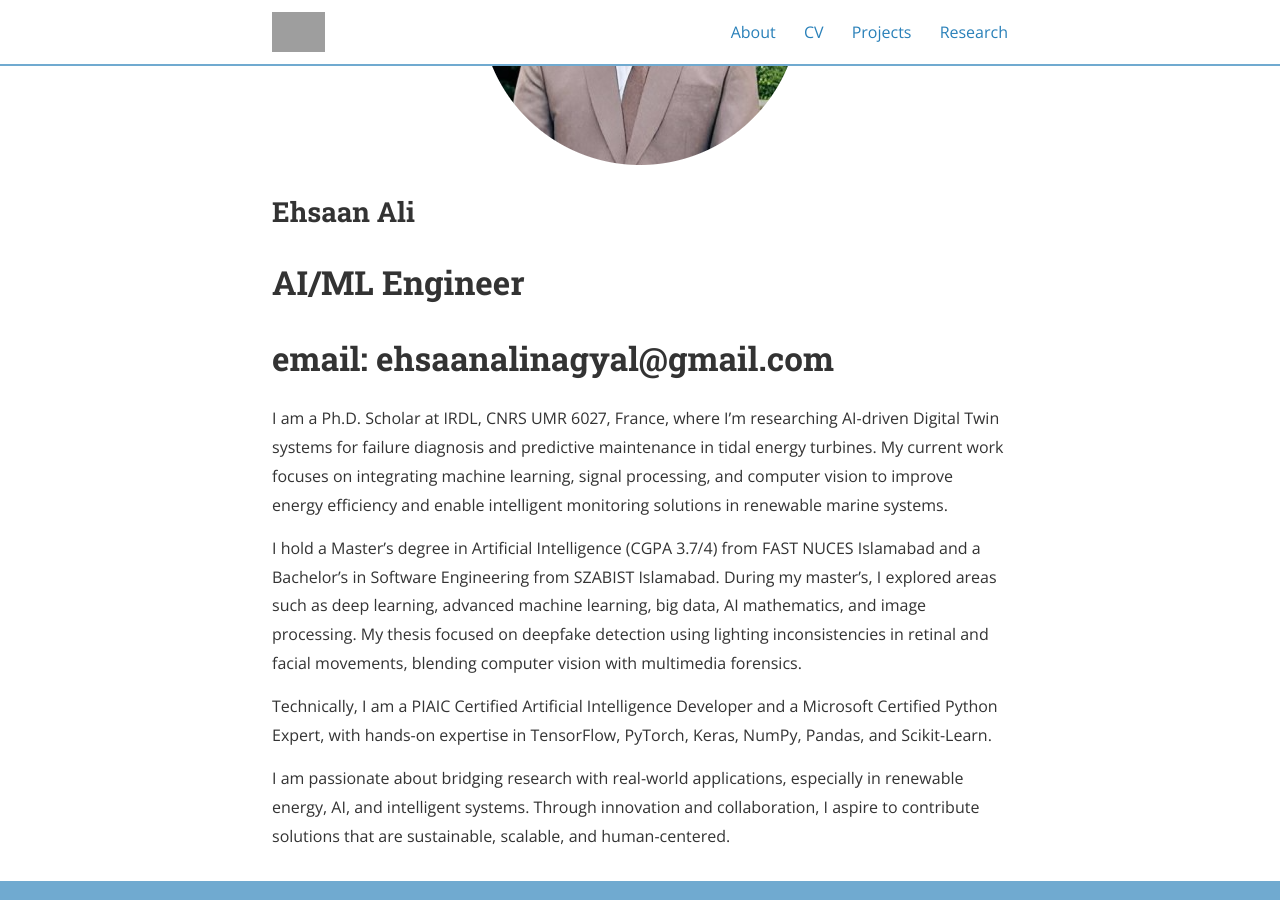
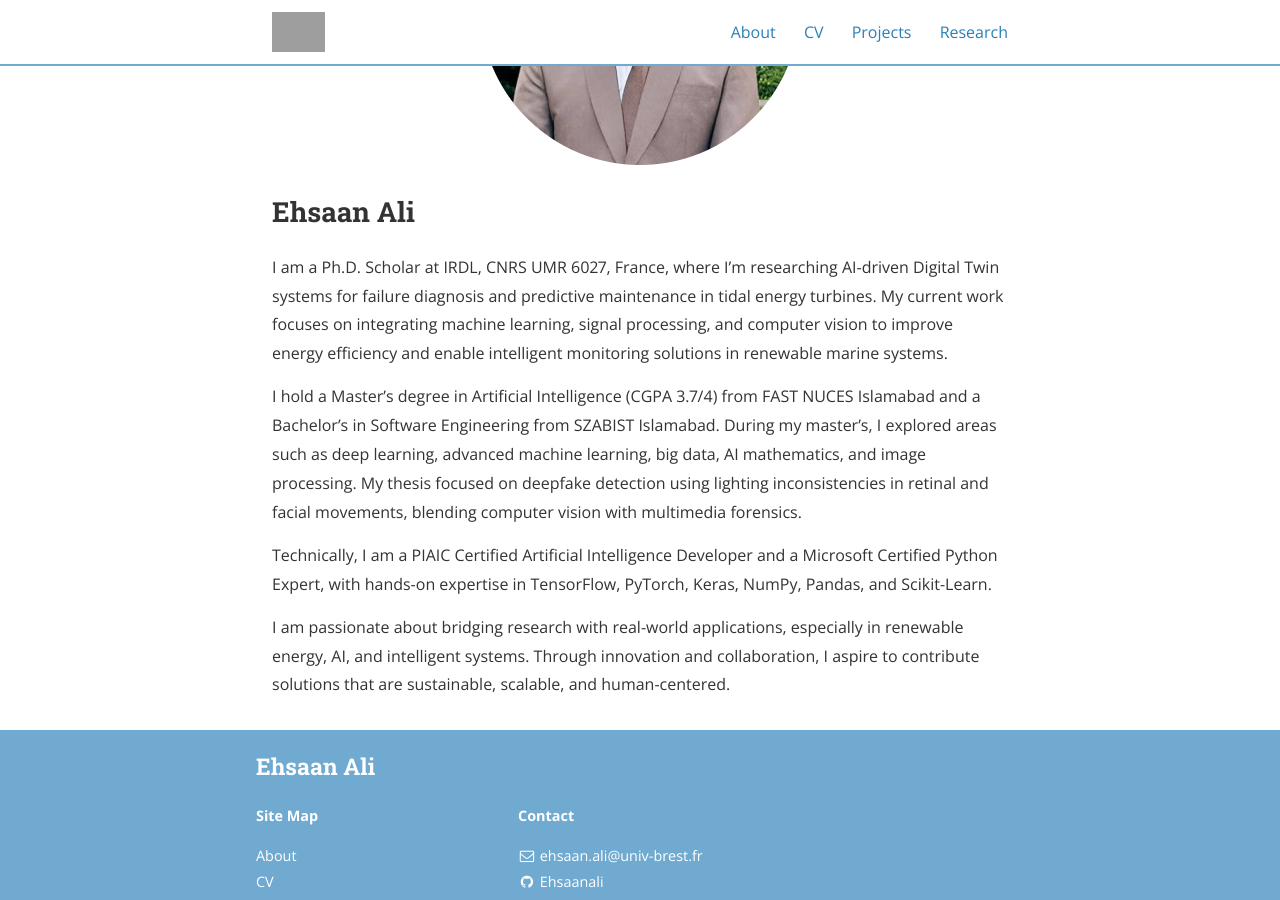
Before and after one commit to Ehsaanali/Ehsaanali.github.io, a Jekyll site: the page built from about.md, in a window 1280 px wide and 900 px high, scrolled down 372 px. Built offline with Jekyll 4.4.1, drawn with Linux system fonts in a browser that asks for light colours; nearby versions of some CDN libraries; grey boxes are pictures that could not be loaded.

Commit message:
Update about.md

```diff
--- a/about.md
+++ b/about.md
@@ -9,8 +9,6 @@ main_nav: true
 
 ## Ehsaan Ali
 
-# AI/ML Engineer
-# email: ehsaanalinagyal@gmail.com
 I am a Ph.D. Scholar at IRDL, CNRS UMR 6027, France, where I’m researching AI-driven Digital Twin systems for failure diagnosis and predictive maintenance in tidal energy turbines. My current work focuses on integrating machine learning, signal processing, and computer vision to improve energy efficiency and enable intelligent monitoring solutions in renewable marine systems.
 
 I hold a Master’s degree in Artificial Intelligence (CGPA 3.7/4) from FAST NUCES Islamabad and a Bachelor’s in Software Engineering from SZABIST Islamabad. During my master’s, I explored areas such as deep learning, advanced machine learning, big data, AI mathematics, and image processing. My thesis focused on deepfake detection using lighting inconsistencies in retinal and facial movements, blending computer vision with multimedia forensics.
```
